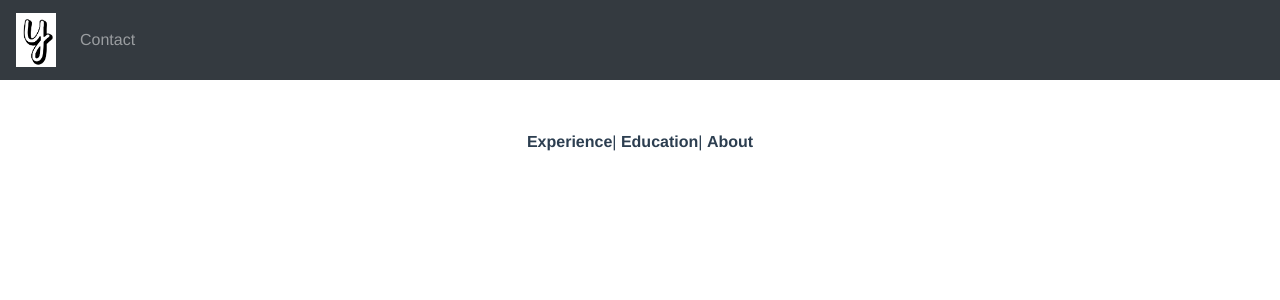
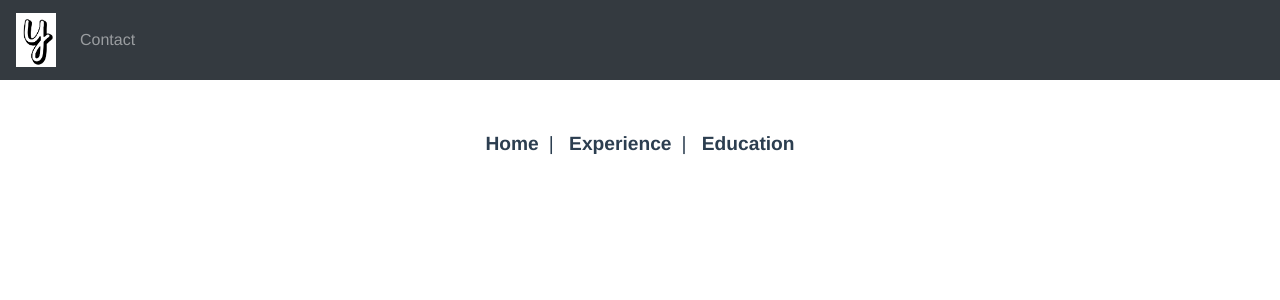
Before and after one commit to ysflghou/myPortfolio, a Vue app: page / in a window 1280 px wide. Shown: the top 300 px of the page. Built offline with nearby package versions, Linux system fonts and the light colour scheme.

Commit message:
make views reactive

```diff
--- a/src/App.vue
+++ b/src/App.vue
@@ -2,11 +2,11 @@
   <div id="app">
     <NavBar />
     <div id="nav" style="margin-top: 100px;">
+      <router-link to="/home">Home</router-link>|
       <router-link to="/experiences">Experience</router-link>|
-      <router-link to="/educations">Education</router-link>|
-      <router-link to="/about">About</router-link>
+      <router-link to="/educations">Education</router-link>
     </div>
-    <router-view />
+    <router-view :key="$route.path" />
   </div>
 </template>
 
@@ -29,11 +29,13 @@ export default {
 
 #nav {
   padding: 30px;
+  font-size: larger;
 }
 
 #nav a {
   font-weight: bold;
   color: #2c3e50;
+  padding: 10px;
 }
 
 #nav a.router-link-exact-active {
```
